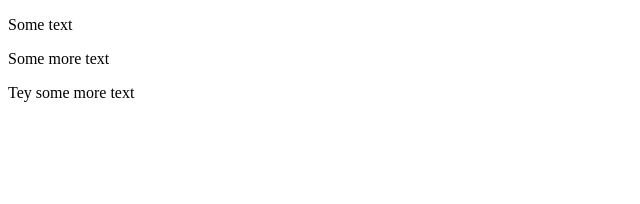
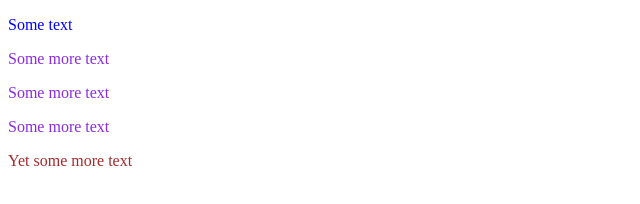
Before and after one commit to vamandeshmukh/bootstrap-27-feb-2023, a plain HTML site: page 01-html-with-css.html in a window 1280 px wide. Shown: the whole page, without its empty margins (0-640 px from the left). Drawn offline with Linux system fonts and the light colour scheme.

Commit message:
bootstrap

```diff
--- a/01-html-with-css.html
+++ b/01-html-with-css.html
@@ -3,13 +3,31 @@
 
 <head>
 
+    <!-- 2. Internal CSS : using style element in the same document   -->
+    <style>
+        .my-style {
+            color: blueviolet;
+        }
+    </style>
+
+    <!-- 3. External CSS : using separate CSS file  -->
+    <link rel="stylesheet" href="./styles.css">
+
+
 </head>
 
 <body>
 
-    <p>Some text </p>
-    <p>Some more text </p>
-    <p>Tey some more text</p>
+    <!-- 1. Inline CSS : using style attribute -->
+    <p style="color: blue;">Some text </p>
+
+    <!-- 2. Internal CSS : using style element in the same document   -->
+    <p class="my-style">Some more text </p>
+    <p class="my-style">Some more text </p>
+    <p class="my-style">Some more text </p>
+
+    <!-- 3. External CSS : using separate CSS file  -->
+    <p class="my-style-2">Yet some more text</p>
 
 </body>
 
--- /dev/null
+++ b/styles.css
@@ -0,0 +1,3 @@
+.my-style-2 {
+    color: brown;
+}
```
